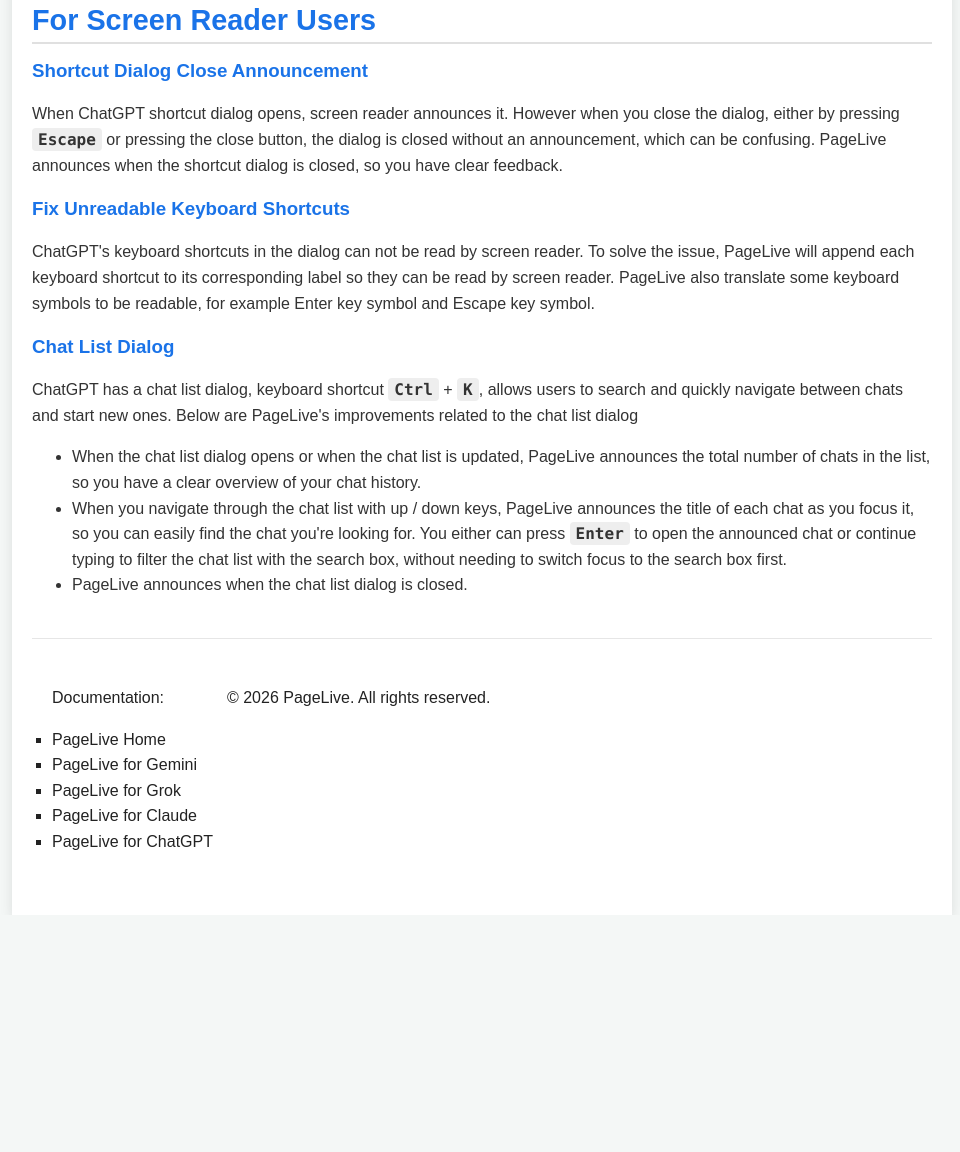
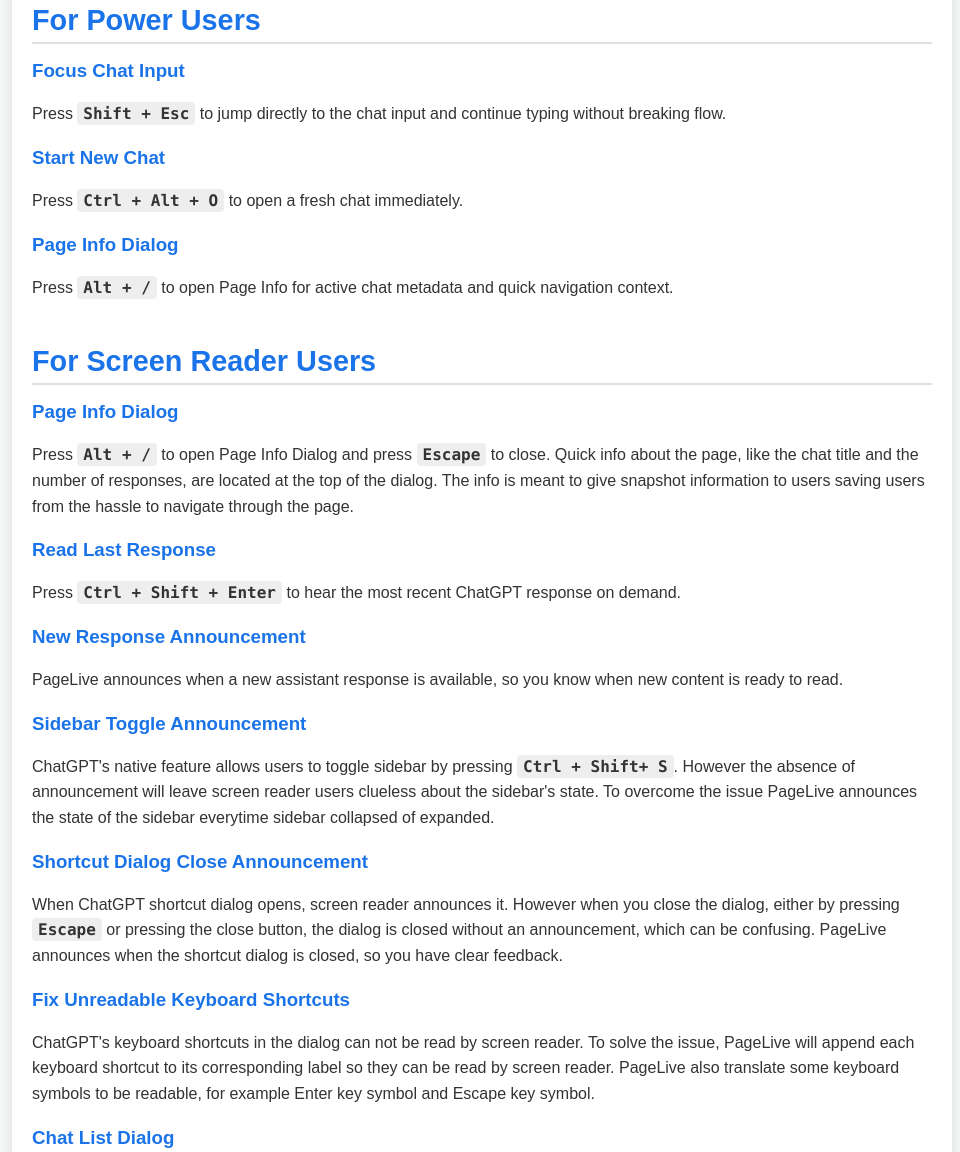
Before and after one commit to wiscer-org/pageLive, a website built with Vite: page docs/web/chatgpt/index.html in a window 1280 px wide. Shown: the part 462-1614 px from the top of the page, without its empty margins (158-1118 px from the left). Before the commit the page ends 1377 px from the top, so only its background shows below. Built offline with nearby package versions, Linux system fonts and the light colour scheme.

Commit message:
Doc: Web: Updage Gemini & ChatGPT features page

```diff
--- a/docs/web/chatgpt/index.html
+++ b/docs/web/chatgpt/index.html
@@ -38,7 +38,6 @@
                 </p>
             </section>
 
-            <!--
             <section class="section-content">
                 <h2>For Power Users</h2>
                 <dl>
@@ -46,7 +45,7 @@
                         <h3>Focus Chat Input</h3>
                     </dt>
                     <dd>
-                    Press <code>Shift + Esc</code> to jump directly to the chat input and continue typing without
+                        Press <kbd>Shift + Esc</kbd> to jump directly to the chat input and continue typing without
                         breaking flow.
                     </dd>
 
@@ -54,9 +53,10 @@
                         <h3>Start New Chat</h3>
                     </dt>
                     <dd>
-                    Press <code>Ctrl + Alt + O</code> to open a fresh chat immediately.
+                        Press <kbd>Ctrl + Alt + O</kbd> to open a fresh chat immediately.
                     </dd>
 
+                    <!--
                     <dt>
                         <h3>Delete Current Chat</h3>
                     </dt>
@@ -64,26 +64,38 @@
                         Press <code>Ctrl + Shift + Backspace</code> to trigger the delete flow for the active chat.
                         This opens a confirmation dialog where you can confirm deletion or cancel.
                     </dd>
+                    -->
 
                     <dt>
                         <h3>Page Info Dialog</h3>
                     </dt>
                     <dd>
-                    Press <code>Alt + /</code> to open Page Info for active chat metadata and quick navigation context.
+                        Press <kbd>Alt + /</kbd> to open Page Info for active chat metadata and quick navigation
+                        context.
                     </dd>
                 </dl>
             </section>
-    -->
 
             <section class="section-content">
                 <h2>For Screen Reader Users</h2>
                 <dl>
-                    <!--
+                    <dt>
+                        <h3>Page Info Dialog</h3>
+                    </dt>
+                    <dd>
+                        Press <kbd>Alt + /</kbd> to open Page Info Dialog and press <kbd>Escape</kbd> to close.
+                        Quick info about the page, like the chat title and the number of responses, are located at the
+                        top
+                        of the dialog.
+                        The info is meant to give snapshot information to users saving users from the hassle to navigate
+                        through the page.
+                    </dd>
+
                     <dt>
                         <h3>Read Last Response</h3>
                     </dt>
                     <dd>
-                    Press <code>Ctrl + Shift + Enter</code> to hear the most recent ChatGPT response on demand.
+                        Press <kbd>Ctrl + Shift + Enter</kbd> to hear the most recent ChatGPT response on demand.
                     </dd>
 
                     <dt>
@@ -93,8 +105,16 @@
                         PageLive announces when a new assistant response is available, so you know when new content is
                         ready to read.
                     </dd>
-            -->
-
+                    <dt>
+                        <h3>Sidebar Toggle Announcement</h3>
+                    </dt>
+                    <dd>
+                        ChatGPT's native feature allows users to toggle sidebar by pressing <kbd>Ctrl + Shift+ S</kbd>.
+                        However the absence of announcement will leave screen reader users clueless about the sidebar's
+                        state.
+                        To overcome the issue PageLive announces the state of the sidebar everytime sidebar collapsed of
+                        expanded.
+                    </dd>
                     <dt>
                         <h3>Shortcut Dialog Close Announcement</h3>
                     </dt>
@@ -104,6 +124,7 @@
                         close button, the dialog is closed without an announcement, which can be confusing.
                         PageLive announces when the shortcut dialog is closed, so you have clear feedback.
                     </dd>
+
                     <dt>
                         <h3>Fix Unreadable Keyboard Shortcuts</h3>
                     </dt>
@@ -115,9 +136,11 @@
                         PageLive also translate some keyboard symbols to be readable, for example Enter key symbol and
                         Escape key symbol.
                     </dd>
-                </dl>
 
+                    <dt>
                         <h3>Chat List Dialog</h3>
+                    </dt>
+                    <dd>
                         <p>
                             ChatGPT has a chat list dialog, keyboard shortcut <kbd>Ctrl</kbd> + <kbd>K</kbd>,
                             allows users to search and quickly navigate between chats and start new ones.
@@ -125,22 +148,22 @@
                         </p>
                         <ul>
                             <li>
-                        When the chat list dialog opens or when the chat list is updated, PageLive announces the total
-                        number of chats in the list, so you have a clear overview of your chat history.
+                                When the chat list dialog opens or when the chat list is updated, PageLive announces the
+                                total number of chats in the list, so you have a clear overview of your chat history.
                             </li>
                             <li>
-                        When you navigate through the chat list with up / down keys, PageLive announces the title of
-                        each
-                        chat
-                        as you focus it, so you can easily find the chat you're looking for.
-                        You either can press <kbd>Enter</kbd> to open the announced chat or continue typing to filter
-                        the
-                        chat list with the search box, without needing to switch focus to the search box first.
+                                When you navigate through the chat list with up / down keys, PageLive announces the
+                                title of each chat as you focus it, so you can easily find the chat you're looking for.
+                                You either can press <kbd>Enter</kbd> to open the announced chat or continue typing to
+                                filter the chat list with the search box, without needing to switch focus to the search
+                                box first.
                             </li>
                             <li>
                                 PageLive announces when the chat list dialog is closed.
                             </li>
                         </ul>
+                    </dd>
+                </dl>
             </section>
 
             <!--
```
Also changed, not shown: docs/web/gemini/index.html (+9 -0 lines). Lines whose indentation alone changed are shown as unchanged.
